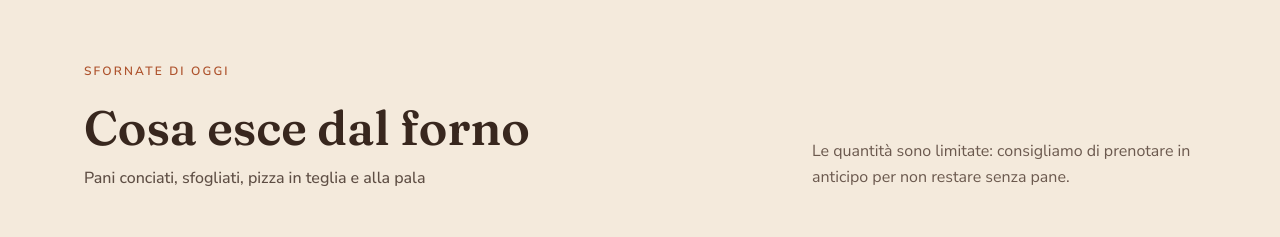
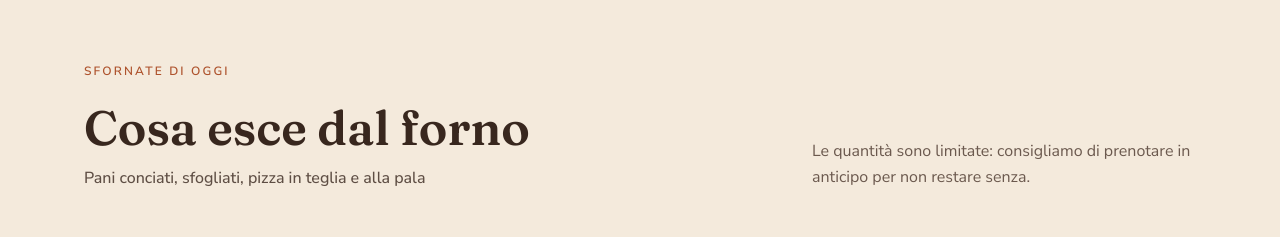
Before and after one commit to stefanogiov/FicoBread, a Next.js app: page / in a window 1280 px wide. Shown: the part 1500-1737 px from the top of the page. Built offline with nearby package versions, Linux system fonts and the light colour scheme; grey boxes are pictures that could not be loaded.

Commit message:
Update baked-goods.tsx

```diff
--- a/components/baked-goods.tsx
+++ b/components/baked-goods.tsx
@@ -96,7 +96,7 @@ export function BakedGoods() {
           </div>
           <p className="max-w-sm text-pretty leading-relaxed text-muted-foreground">
             Le quantità sono limitate: consigliamo di prenotare in anticipo per
-            non restare senza pane.
+            non restare senza.
           </p>
         </div>
 
```
